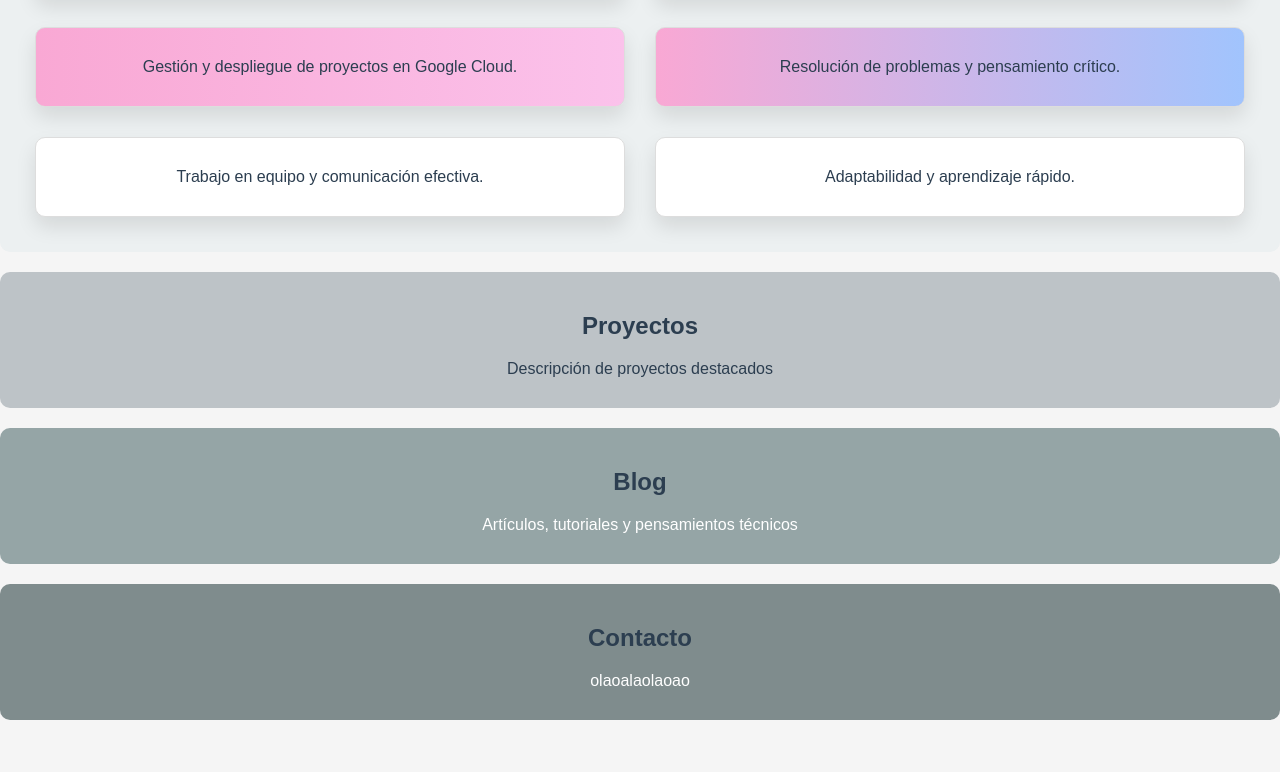
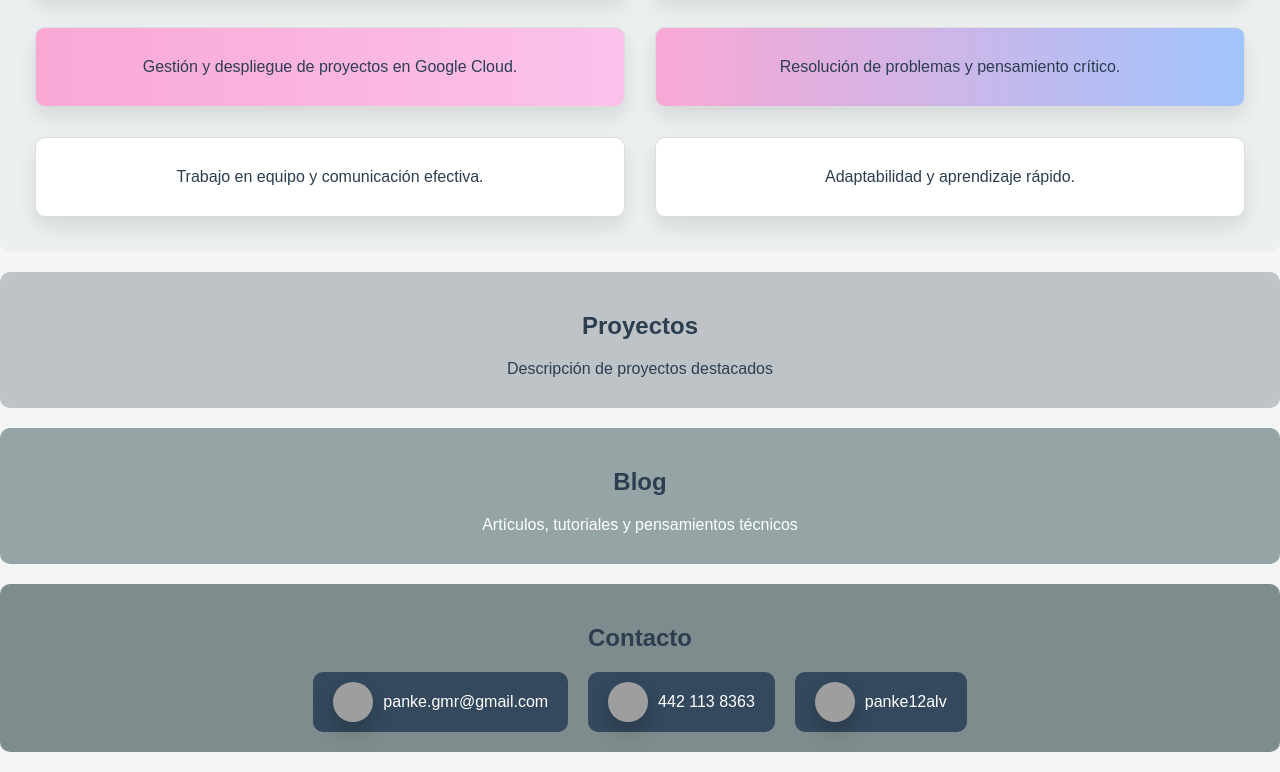
Before and after one commit to panke12alv/panke12alv.github.io, a plain HTML site: page index.html in a window 1280 px wide. Shown: the part 1304-2076 px from the top of the page. Before the commit the page ends 2044 px from the top, so only its background shows below. Drawn offline with Linux system fonts and the light colour scheme; grey boxes are pictures that could not be loaded.

Commit message:
agregue info de contacto

```diff
--- a/index.html
+++ b/index.html
@@ -100,7 +100,20 @@
 
     <div id="contacto" class="section contacto">
         <h2>Contacto</h2>
-        <p>olaoalaolaoao</p>
+        <div class="contact-info">
+            <a href="mailto:panke.gmr@gmail.com" class="contact-link">
+                <img src="https://cdn.icon-icons.com/icons2/2428/PNG/512/gmail_black_logo_icon_147126.png" alt="Correo Electrónico">
+                <p>panke.gmr@gmail.com</p>
+            </a>
+            <a href="https://wa.me/1234567890" class="contact-link">
+                <img src="https://icones.pro/wp-content/uploads/2021/02/icone-du-logo-whatsapp-noir.png" alt="WhatsApp">
+                <p>442 113 8363</p>
+            </a>
+            <a href="https://www.instagram.com/panke12alv/" class="contact-link">
+                <img src="https://cdn.icon-icons.com/icons2/2428/PNG/512/instagram_black_logo_icon_147122.png" alt="Instagram">
+                <p>panke12alv</p>
+            </a>
+        </div>
     </div>
 </body>
 </html>
--- a/style.css
+++ b/style.css
@@ -169,6 +169,38 @@ p {
     transform: translateY(-10px);
 }
 
+.contact-info {
+    display: flex;
+    justify-content: center;
+    align-items: center;
+    flex-wrap: wrap;
+    gap: 20px;
+}
+
+.contact-link {
+    text-decoration: none;
+    color: white;
+    display: flex;
+    align-items: center;
+    gap: 10px;
+    background-color: #34495e;
+    padding: 10px 20px;
+    border-radius: 10px;
+    transition: background-color 0.3s, transform 0.3s;
+}
+
+.contact-link img {
+    width: 40px;
+    height: 40px;
+    border-radius: 50%;
+    box-shadow: 0 10px 20px rgba(0, 0, 0, 0.2);
+}
+
+.contact-link:hover {
+    background-color: #1abc9c;
+    transform: translateY(-5px);
+}
+
 @media (max-width: 768px) {
     .navbar {
         flex-direction: column;
@@ -215,6 +247,16 @@ p {
         max-width: 100%; /* Asegura que no se desborden */
         margin: 10px 0; /* Añade espacio vertical entre imágenes */
     }
+
+    .contact-link {
+        padding: 10px;
+        gap: 5px;
+    }
+
+    .contact-link img {
+        width: 30px;
+        height: 30px;
+    }
 }
 
 @media (max-width: 480px) {
```
